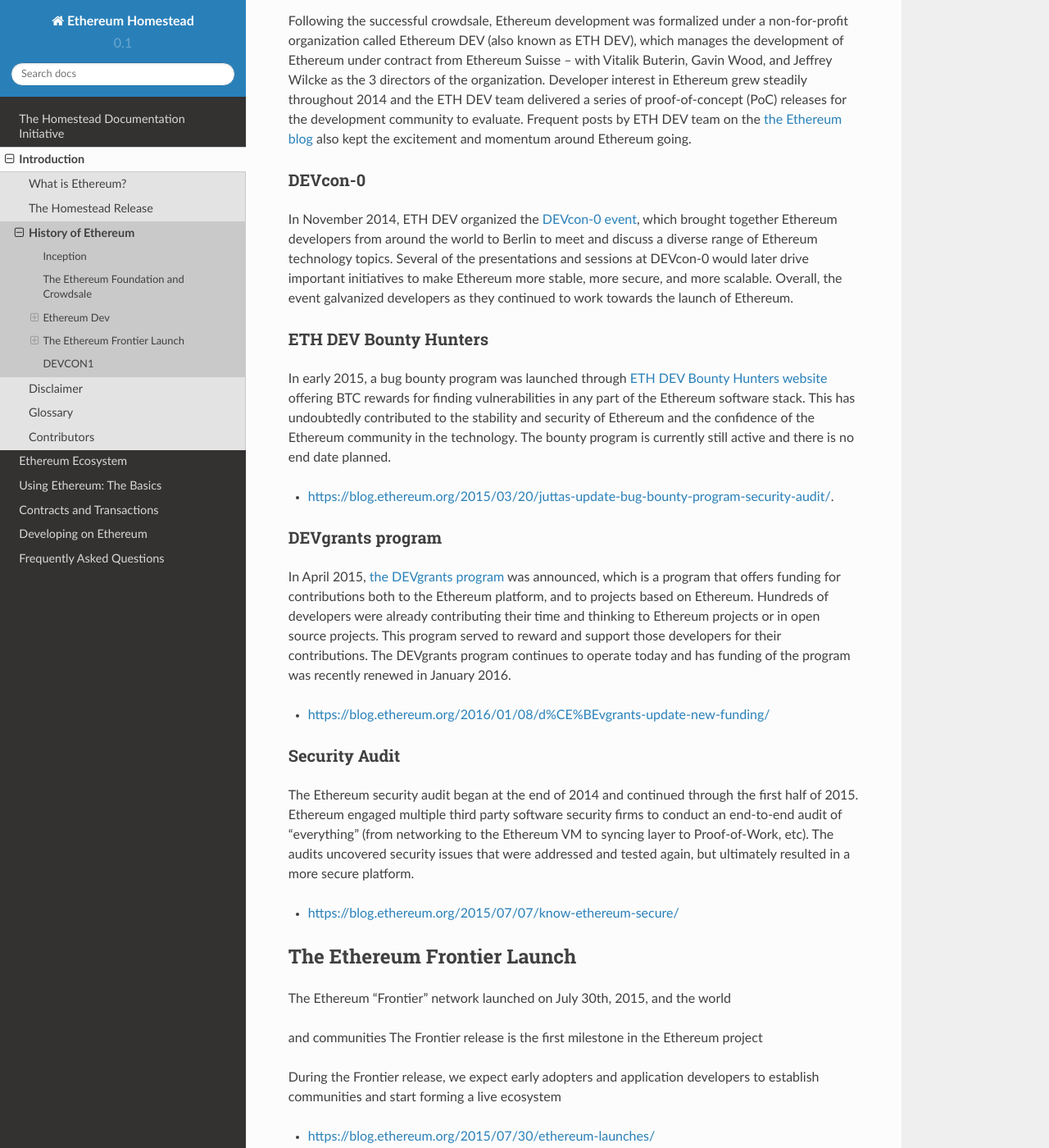
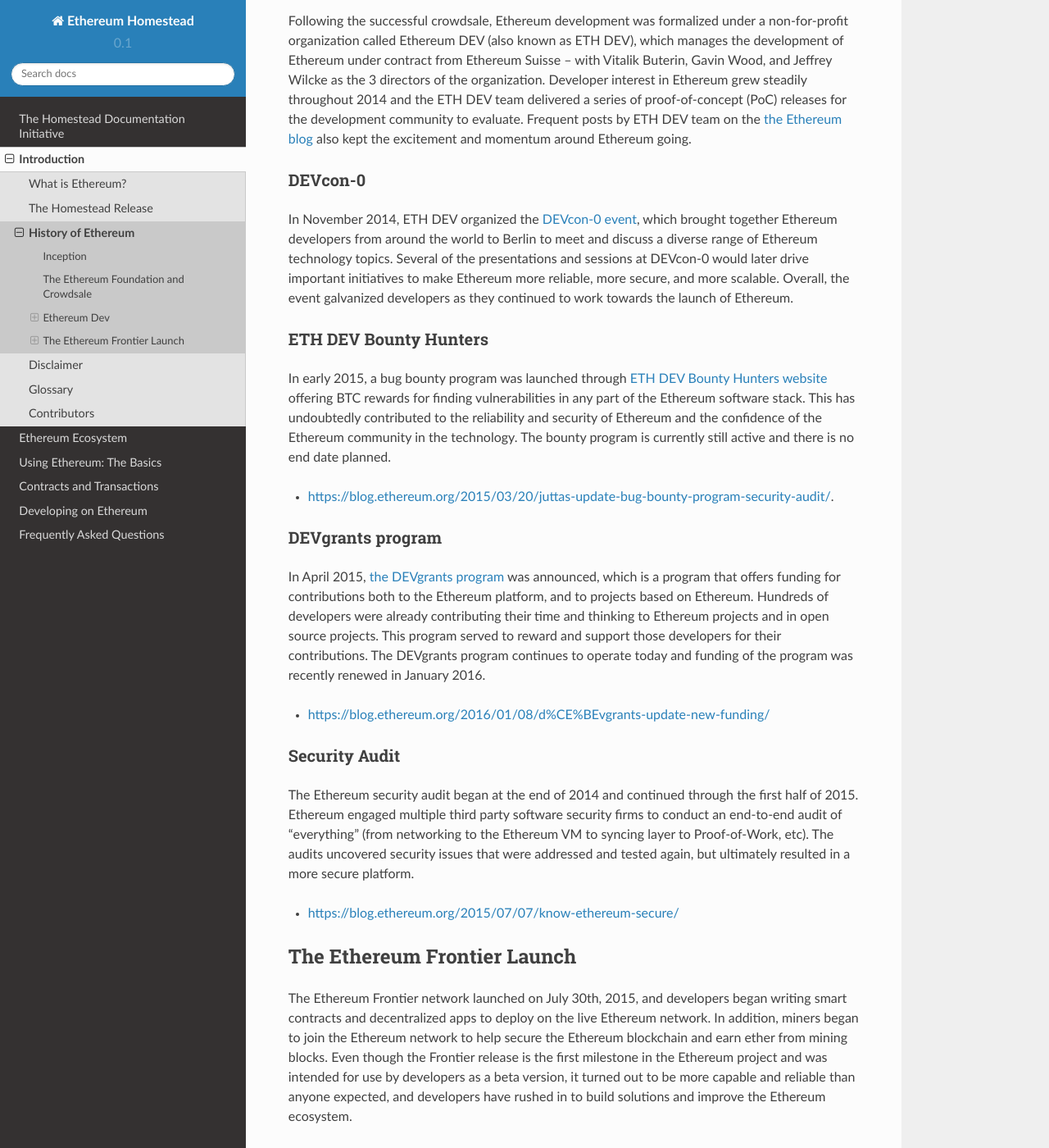
Before and after one commit to ethereum/homestead-guide, a Sphinx documentation site: the page built from source/introduction/history-of-ethereum.rst, in a window 1280 px wide and 1400 px high, scrolled down 1034 px. Shown: the whole window at 82% size. Built offline with Sphinx 7.4.7 and the Read the Docs theme 2.0.0, drawn with Linux system fonts in a browser that asks for light colours; some of the changed text lies outside the part shown.

Commit message:
This is a good stopping point. More could be written, but I want to get this in front of everyone sooner rather than later.

```diff
--- a/source/introduction/history-of-ethereum.rst
+++ b/source/introduction/history-of-ethereum.rst
@@ -29,17 +29,17 @@
 
 DEVcon-0
 --------------------------------------------------------------------------------
-In November 2014, ETH DEV organized the `DEVcon-0 event <https://blog.ethereum.org/2014/12/05/d%CE%BEvcon-0-recap/>`_, which brought together Ethereum developers from around the world to Berlin to meet and discuss a diverse range of Ethereum technology topics. Several of the presentations and sessions at DEVcon-0 would later drive important initiatives to make Ethereum more stable, more secure, and more scalable. Overall, the event galvanized developers as they continued to work towards the launch of Ethereum.
+In November 2014, ETH DEV organized the `DEVcon-0 event <https://blog.ethereum.org/2014/12/05/d%CE%BEvcon-0-recap/>`_, which brought together Ethereum developers from around the world to Berlin to meet and discuss a diverse range of Ethereum technology topics. Several of the presentations and sessions at DEVcon-0 would later drive important initiatives to make Ethereum more reliable, more secure, and more scalable. Overall, the event galvanized developers as they continued to work towards the launch of Ethereum.
 
 ETH DEV Bounty Hunters
 --------------------------------------------------------------------------------
-In early 2015, a bug bounty program was launched through `ETH DEV Bounty Hunters website <http://bounty.ethdev.com/>`_ offering BTC rewards for finding vulnerabilities in any part of the Ethereum software stack. This has undoubtedly contributed to the stability and security of Ethereum and the confidence of the Ethereum community in the technology. The bounty program is currently still active and there is no end date planned.
+In early 2015, a bug bounty program was launched through `ETH DEV Bounty Hunters website <http://bounty.ethdev.com/>`_ offering BTC rewards for finding vulnerabilities in any part of the Ethereum software stack. This has undoubtedly contributed to the reliability and security of Ethereum and the confidence of the Ethereum community in the technology. The bounty program is currently still active and there is no end date planned.
 
 * https://blog.ethereum.org/2015/03/20/juttas-update-bug-bounty-program-security-audit/.
 
 DEVgrants program
 --------------------------------------------------------------------------------
-In April 2015, `the DEVgrants program <https://blog.ethereum.org/2015/04/07/devgrants-help/>`_ was announced, which is a program that offers funding for contributions both to the Ethereum platform, and to projects based on Ethereum. Hundreds of developers were already contributing their time and thinking to Ethereum projects or in open source projects. This program served to reward and support those developers for their contributions. The DEVgrants program continues to operate today and has funding of the program was recently renewed in January 2016.
+In April 2015, `the DEVgrants program <https://blog.ethereum.org/2015/04/07/devgrants-help/>`_ was announced, which is a program that offers funding for contributions both to the Ethereum platform, and to projects based on Ethereum. Hundreds of developers were already contributing their time and thinking to Ethereum projects and in open source projects. This program served to reward and support those developers for their contributions. The DEVgrants program continues to operate today and funding of the program was recently renewed in January 2016.
 
 * https://blog.ethereum.org/2016/01/08/d%CE%BEvgrants-update-new-funding/
 
@@ -52,30 +52,15 @@
 
 The Ethereum Frontier Launch
 =======================================================================
-The Ethereum "Frontier" network launched on July 30th, 2015, and the world
+The Ethereum Frontier network launched on July 30th, 2015, and developers began writing smart contracts and decentralized apps to deploy on the live Ethereum network. In addition, miners began to join the Ethereum network to help secure the Ethereum blockchain and earn ether from mining blocks. Even though the Frontier release is the first milestone in the Ethereum project and was intended for use by developers as a beta version, it turned out to be more capable and reliable than anyone expected, and developers have rushed in to build solutions and improve the Ethereum ecosystem.
 
-and communities
-The Frontier release is the first milestone in the Ethereum project
-
-During the Frontier release, we expect early adopters and application developers to establish communities and start forming a live ecosystem
+See also:
 
 * https://blog.ethereum.org/2015/07/30/ethereum-launches/
 * https://blog.ethereum.org/2015/07/22/frontier-is-coming-what-to-expect-and-how-to-prepare/
 
-Foundation finances update
----------------------------------------------------------------
+DEVCON1
+--------------------------------------------------------------------------------
+The `DEVCON1 <https://devcon.ethereum.org/>`_ event took place in London at the beginning of November 2015, and the Ethereum community was growing fast and beyond  developers. The event was attended by nearly 400 people, and the audience and presentations contained a mix of developers, entrepreneurs, thinkers, and business executives.
 
-
-
-Future
----------------------------------------------------------------
-
-* Homestead
-* Proof of Stake
-
-
-
-DEVCON1
-=======================================================================
-
-short delay, DEVCON1 was announced to take place in London, England for a week in November 2015. Almost 400 people joined together at this location for an entire week, totaling 80 talks and topics about the Ethereum ecosystem.
+Following the Ethereum launch, a growing number of news articles were published that signaled the increasing popularity of Ethereum. As a next generation blockchain with a complete, built-in programming language, it also attracted the interest of both large companies and startups. One of those companies was Microsoft, which announced that it would offer Ethereum on its new Blockchain as a Service offering on the Microsoft Azure cloud platform. In conjunction with DEVCON1, this announcement will be remembered as the moment when blockchain technology became mainstream, with Ethereum at the center of it.
```
